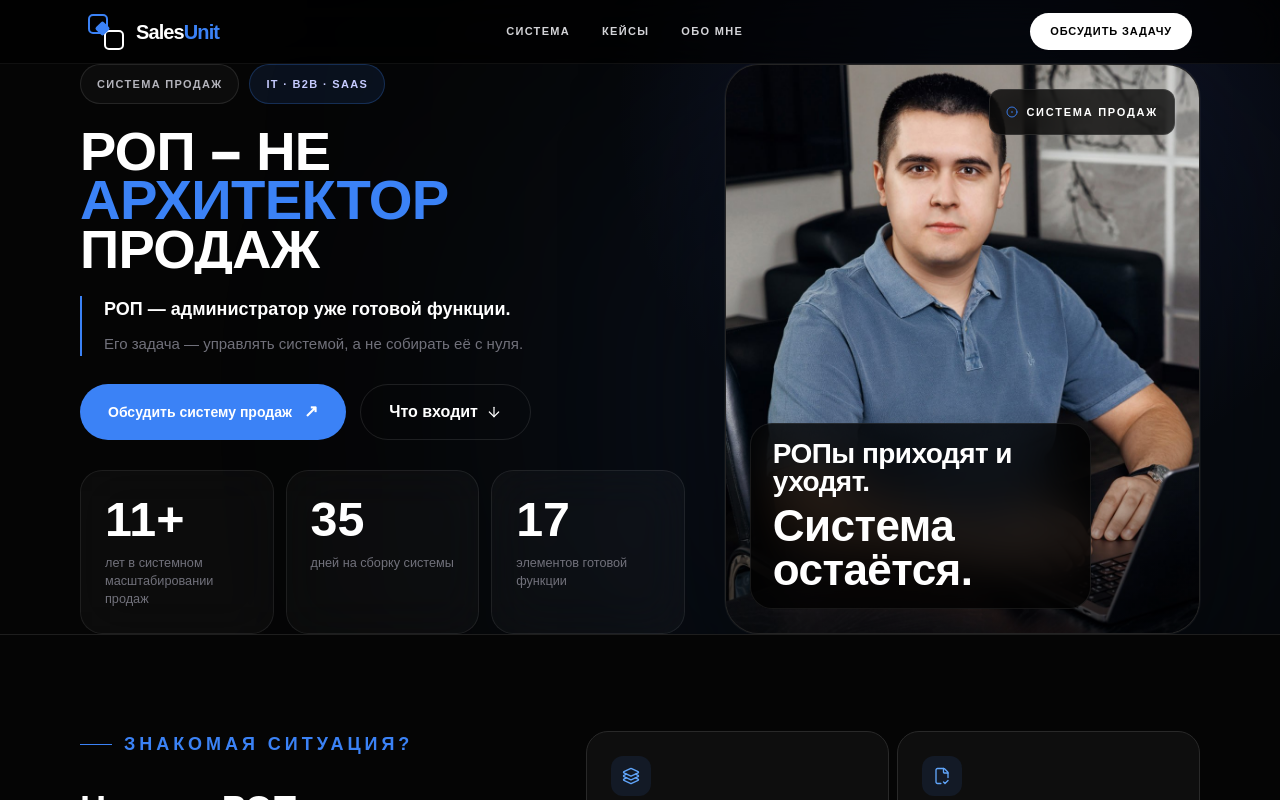
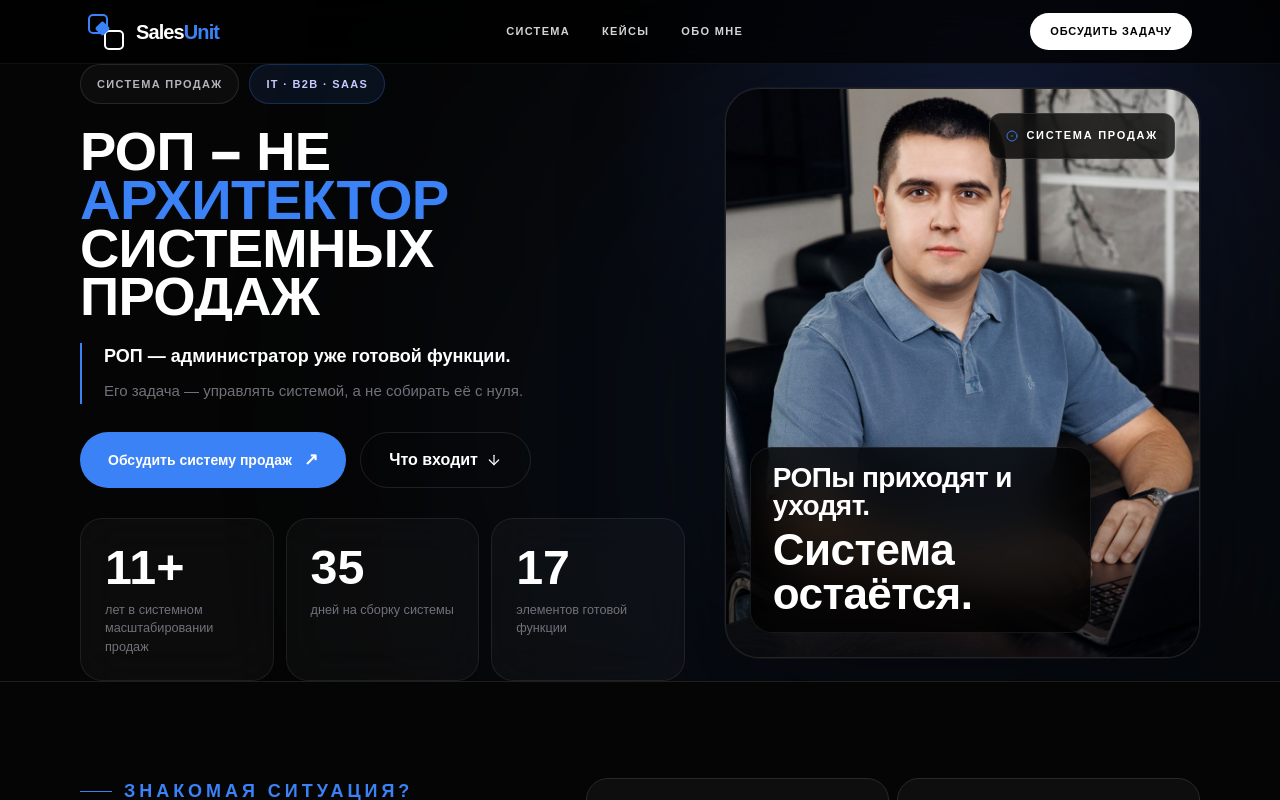
Before and after one commit to d92da/salesunit, a Next.js app: page / in a window 1280 px wide. Shown: the top 800 px of the page. Built offline with nearby package versions, Linux system fonts and the light colour scheme.

Commit message:
Update home.ts

```diff
--- a/data/home.ts
+++ b/data/home.ts
@@ -7,7 +7,7 @@ export const home = {
     title: {
       top: "РОП – НЕ",
       accent: "АРХИТЕКТОР",
-      bottom: "ПРОДАЖ",
+      bottom: "СИСТЕМНЫХ ПРОДАЖ",
     },
     description: [
       "РОП — администратор уже готовой функции.",
```
